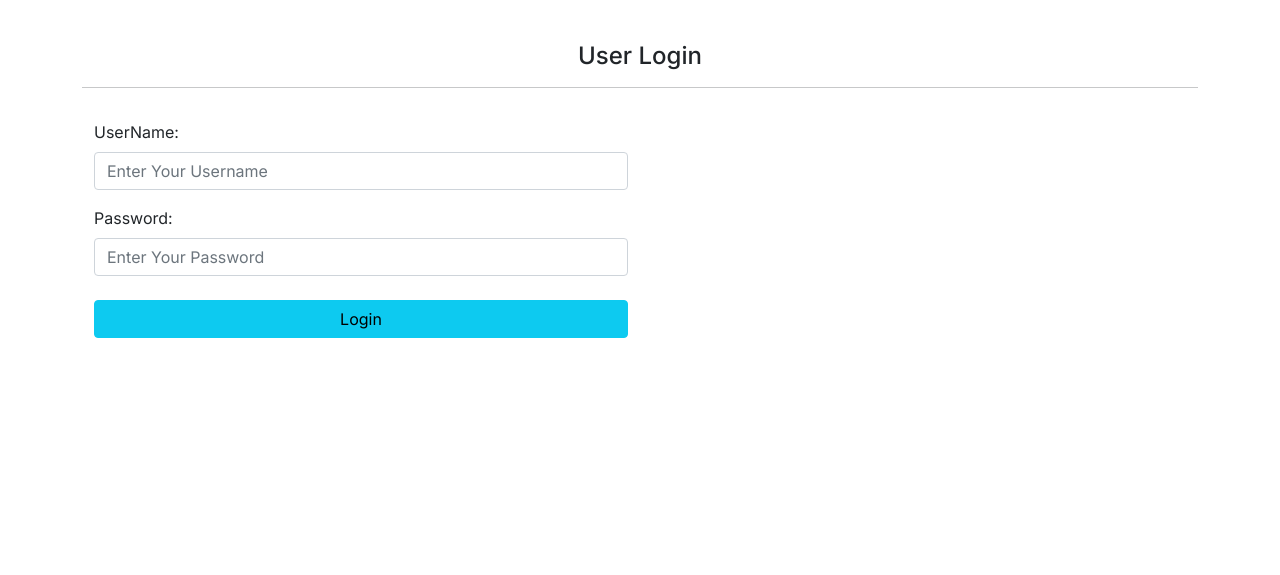
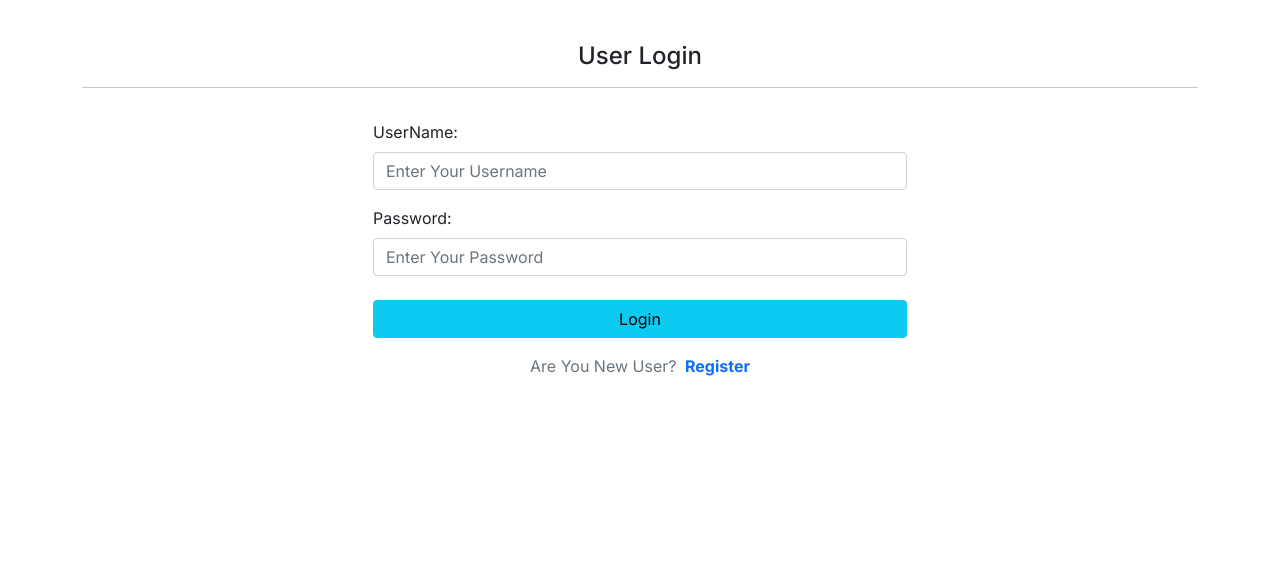
Before and after one commit to mohammedalidev282/Django-E-commerce, a Django app: page /login/ in a window 1280 px wide. Shown: the part 66-641 px from the top of the page. Run offline with Django 5.2, Linux system fonts and the light colour scheme; some libraries are stand-ins or nearby versions.

Commit message:
commit 3 ecommrece application login page some update

```diff
--- a/Mohammed_Project/Shop/template/login.html
+++ b/Mohammed_Project/Shop/template/login.html
@@ -14,9 +14,9 @@ Register | ShopKart
 
             </div>
         </div>
-        <section class="mt-3">
+        <section class="mt-3 cart">
             <div class="container">
-                <div class="row">
+                <div class="row justify-content-center">
                     <div class="col-6">
                         <form method="post" action="">
                             {% csrf_token %}
@@ -37,7 +37,12 @@ Register | ShopKart
                             <div class="d-grid gap-2 mt-4">
                                 <button type="submit" class="btn btn-info btn-block">Login</button>
                             </div>
+                             <div class="text-center mt-3">
+                                <span class="text-muted">Are You New User?
+                                    <a href="{% url 'register' %}" class="text-decoration-none fw-bold ms-1">Register</a>
+                                </span>
 
+                            </div>
                         </form>
 
                     </div>
```
